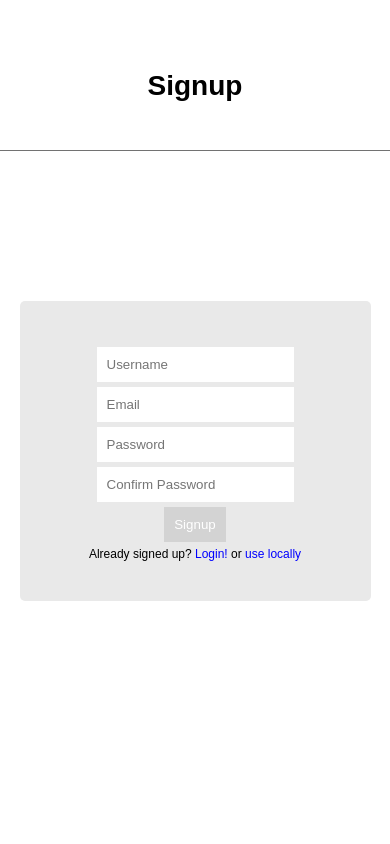
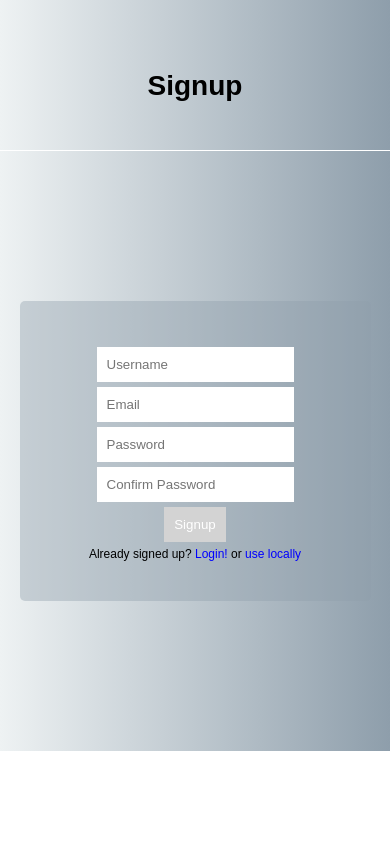
Before and after one commit to rsbrum/php-crud, a PHP site: page /signup.php in a window 390 px wide. Run offline with PHP 8.4, Linux system fonts and the light colour scheme; data that the repository does not hold is empty.

Commit message:
fixed css

```diff
--- a/css/classes.css
+++ b/css/classes.css
@@ -165,7 +165,7 @@ ul{
 }
 
     /*  END BTNS    */
-}
+
 
 /*  FORMS   */
 
@@ -216,29 +216,20 @@ ul{
     background: rgb(139, 139, 139);
 }
 /*  END FORMS   */
+}
 
 
-
-@media(max-width: 768px){
-
-    body{
-        padding: 0;
-        margin: 0;
-        font-family: Arial, Helvetica, sans-serif;
-        font-size: 14px;
-    }
-
-    ul{
-        list-style: none;
-    }
 
     @media(max-width: 769px){
 
 
     .container{
         width: 100%;
-        min-height: 100%;
+        min-height: 550px;
         display: flex;
+        background: #8e9eab;  /* fallback for old browsers */
+        background: -webkit-linear-gradient(to right, #eef2f3, #8e9eab);  /* Chrome 10-25, Safari 5.1-6 */
+        background: linear-gradient(to right, #eef2f3, #8e9eab); /* W3C, IE 10+/ Edge, Firefox 16+, Chrome 26+, Opera 12+, Safari 7+ */
     }
 
     .content-wrapper{
@@ -256,7 +247,7 @@ ul{
         min-height: 150px;
         display: flex;
         flex-direction: column;
-        border-bottom: 1px solid rgb(114, 114, 114);
+        border-bottom: 1px solid rgb(255, 255, 255);
     }
             /*  NAVBAR  */
     .wrapper-nav-bar{
@@ -380,7 +371,7 @@ ul{
     }
 
         /*  END BTNS    */
-    }
+
 
     /*  FORMS   */
 
@@ -388,7 +379,7 @@ ul{
         height: 300px;
         width: 90%;
         margin: auto;
-        background: rgb(233, 233, 233);
+        background: rgba(142,158,171,0.4);
         display: flex;
         border-radius: 5px;
     }
--- a/css/index.css
+++ b/css/index.css
@@ -95,7 +95,7 @@
 
 #item-description{
     padding: 10px;
-    border: 1px solid rgb(34, 34, 34);
+    border: 1px solid rgb(255, 255, 255);
     display: block;
     width: 300px;
     margin: auto;
--- a/php/includes/connect.inc.php
+++ b/php/includes/connect.inc.php
@@ -1,9 +1,9 @@
 <?php
 
 
-$connect = new mysqli("localhost", "root", "040182", "db_todolist");
+/* $connect = new mysqli("localhost", "root", "040182", "db_todolist");
+ */
 
-/*
 $url = parse_url(getenv("CLEARDB_DATABASE_URL"));
 
 $server = $url["host"];
@@ -11,4 +11,4 @@ $username = $url["user"];
 $password = $url["pass"];
 $db = substr($url["path"], 1);
 
-$connect = new mysqli($server, $username, $password, $db); */
+$connect = new mysqli($server, $username, $password, $db);
```
